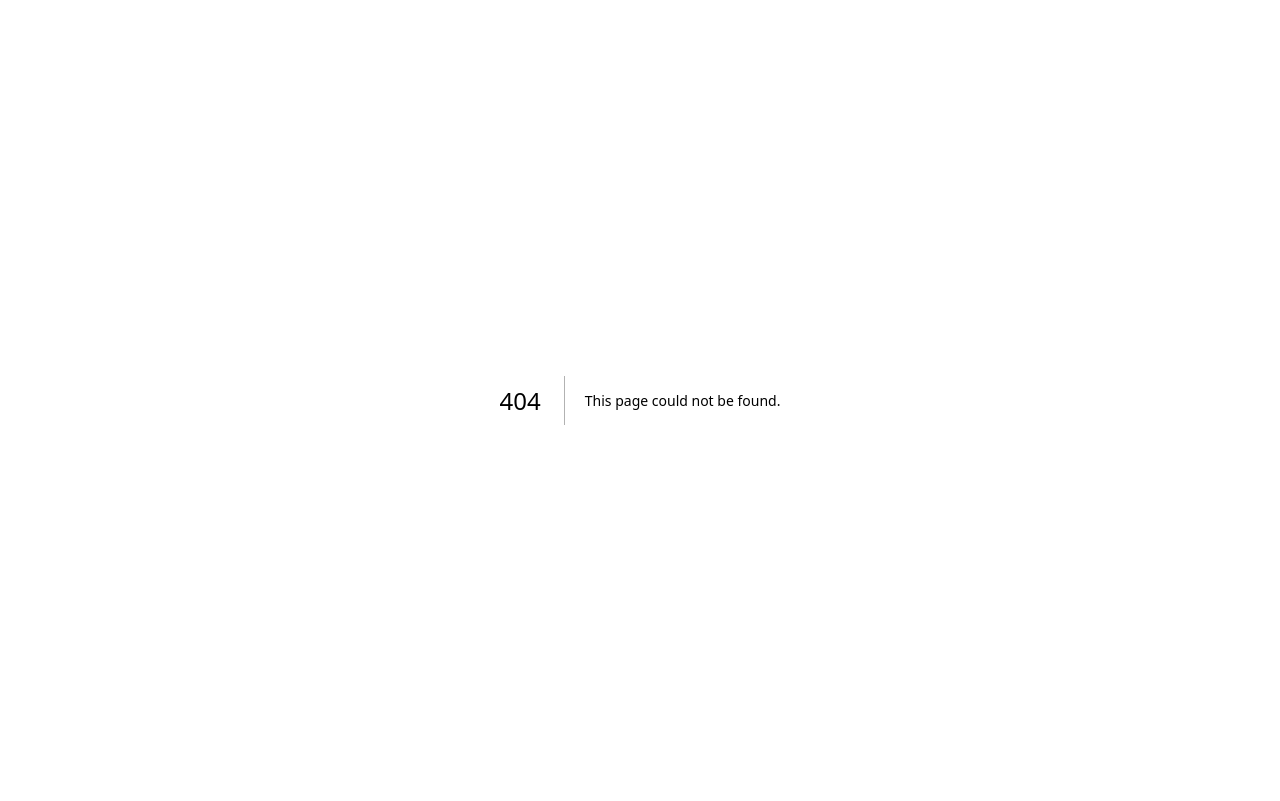
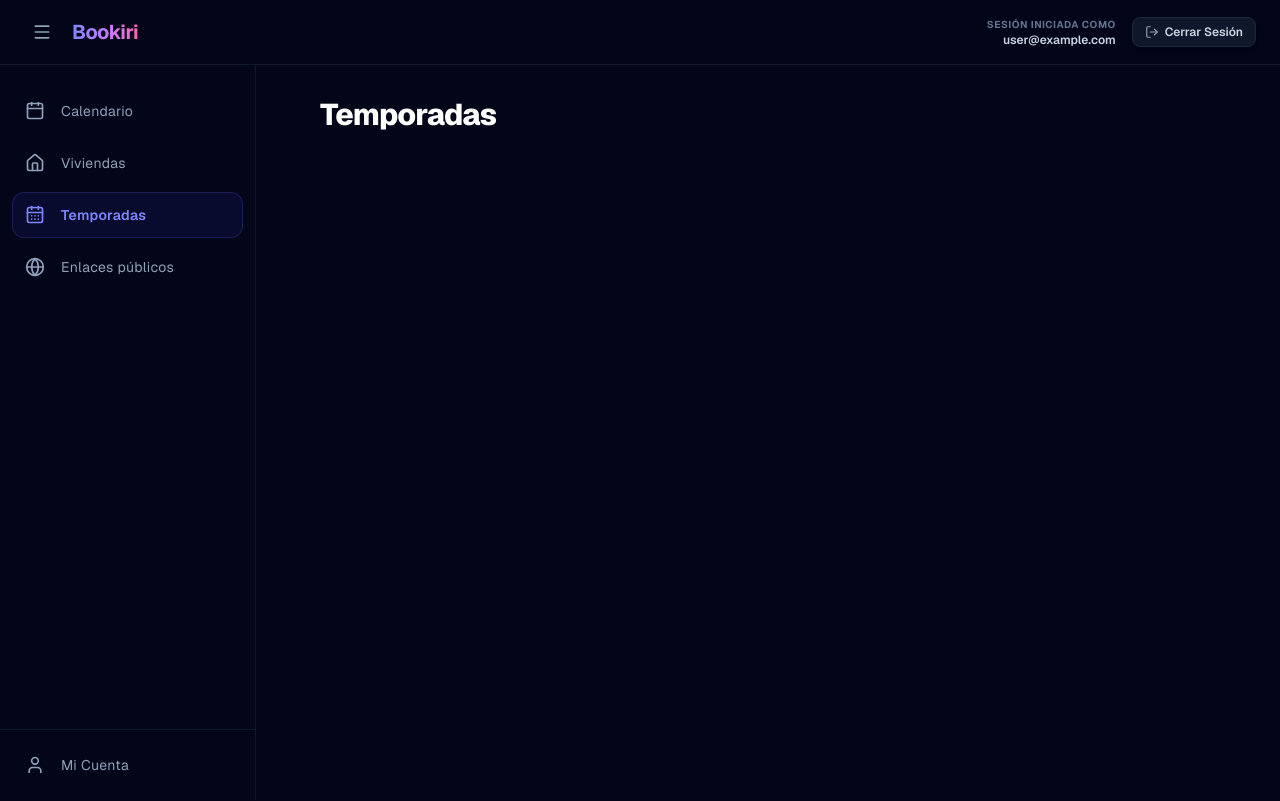
Before and after one commit to DaviiidW/bookiri, a Next.js app: page /dashboard/temporadas in a window 1280 px wide. Before the commit this address had no page. Built offline with nearby package versions, Linux system fonts and the light colour scheme; no server answers; sample sign-in values are in the browser's storage.

Commit message:
feat: creada las páginas temporales de secciones del menú

```diff
--- /dev/null
+++ b/app/dashboard/calendario/page.tsx
@@ -0,0 +1,18 @@
+import type { Metadata } from "next";
+
+export const metadata: Metadata = {
+  title: "Calendario - Bookiri",
+  description: "Visualiza y gestiona el calendario de reservas de tus viviendas.",
+};
+
+export default function CalendarioPage() {
+  return (
+    <div className="max-w-4xl mx-auto">
+      <div className="mb-8">
+        <h1 className="text-3xl font-extrabold tracking-tight text-white">
+          Calendario
+        </h1>
+      </div>
+    </div>
+  );
+}
--- /dev/null
+++ b/app/dashboard/enlaces-publicos/page.tsx
@@ -0,0 +1,18 @@
+import type { Metadata } from "next";
+
+export const metadata: Metadata = {
+  title: "Enlaces Públicos - Bookiri",
+  description: "Administra y comparte enlaces públicos para que tus huéspedes realicen reservas directas.",
+};
+
+export default function EnlacesPublicosPage() {
+  return (
+    <div className="max-w-4xl mx-auto">
+      <div className="mb-8">
+        <h1 className="text-3xl font-extrabold tracking-tight text-white">
+          Enlaces Públicos
+        </h1>
+      </div>
+    </div>
+  );
+}
--- /dev/null
+++ b/app/dashboard/temporadas/page.tsx
@@ -0,0 +1,18 @@
+import type { Metadata } from "next";
+
+export const metadata: Metadata = {
+  title: "Temporadas - Bookiri",
+  description: "Configura las temporadas de tarifas (alta, media, baja) y reglas de precio.",
+};
+
+export default function TemporadasPage() {
+  return (
+    <div className="max-w-4xl mx-auto">
+      <div className="mb-8">
+        <h1 className="text-3xl font-extrabold tracking-tight text-white">
+          Temporadas
+        </h1>
+      </div>
+    </div>
+  );
+}
--- /dev/null
+++ b/app/dashboard/viviendas/page.tsx
@@ -0,0 +1,18 @@
+import type { Metadata } from "next";
+
+export const metadata: Metadata = {
+  title: "Viviendas - Bookiri",
+  description: "Administra las propiedades y viviendas vacacionales registradas en el sistema.",
+};
+
+export default function ViviendasPage() {
+  return (
+    <div className="max-w-4xl mx-auto">
+      <div className="mb-8">
+        <h1 className="text-3xl font-extrabold tracking-tight text-white">
+          Viviendas
+        </h1>
+      </div>
+    </div>
+  );
+}
```
